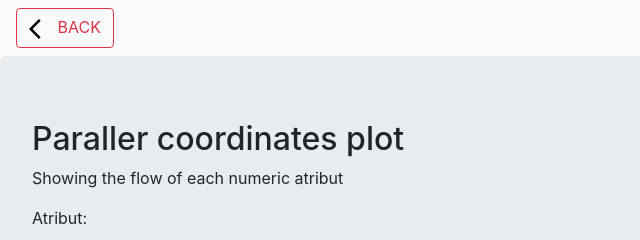
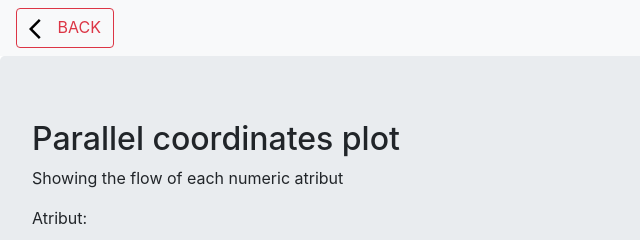
Before and after one commit to ditoadiansyahh/visualization-d3-heart, a plain HTML site: page pages/md.html in a window 1280 px wide. Shown: the top 240 px of the page, 0-640 px from the left. Drawn offline with nearby package versions, Linux system fonts and the light colour scheme.

Commit message:
Update md.html

```diff
--- a/pages/md.html
+++ b/pages/md.html
@@ -2,7 +2,7 @@
 <html lang="en">
   <head>
     <meta charset="utf-8" />
-    <title>Paraler cordinate</title>
+    <title>Parallel cordinate</title>
     <link
       rel="stylesheet"
       href="https://stackpath.bootstrapcdn.com/bootstrap/4.3.1/css/bootstrap.min.css"
@@ -31,7 +31,7 @@
     <div class="jumbotron container-fluid padding">
       <div class="row">
         <div class="col-md-12 col-lg-6">
-          <h2>Paraller coordinates plot</h2>
+          <h2>Parallel coordinates plot</h2>
           <p>
             Showing the flow of each numeric atribut
           </p>
```
